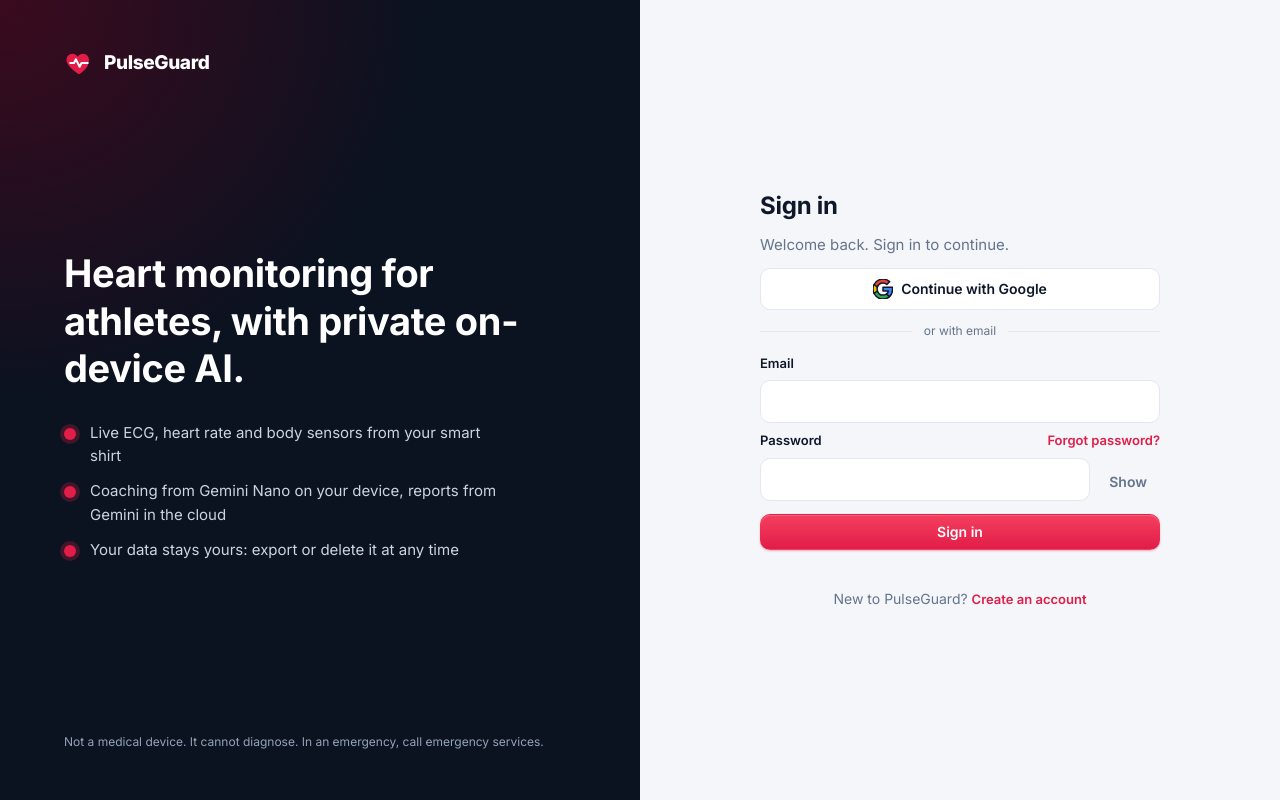
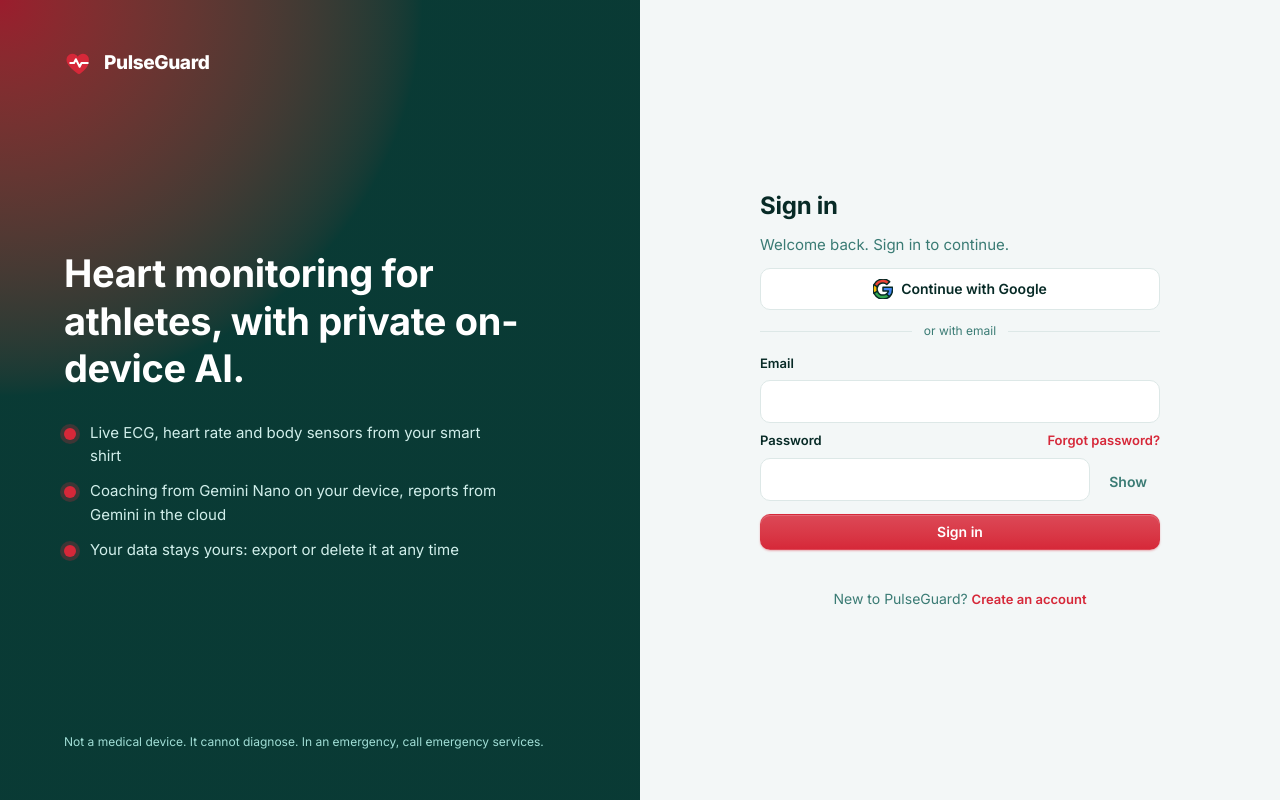
Before and after one commit to LAAOUAFIFATIHA/pulseguard, a website built with Vite: page index.html in a window 1280 px wide. Built offline with nearby package versions, Linux system fonts and the light colour scheme; some packages are replaced by stand-ins of ours; no server answers.

Commit message:
Recolour with the Elegance palette (wine, red, rose, deep teal, teal)
Every colour is now one of five palette colours or a mix with white or black.

Co-Authored-By: Claude Opus 5.5 <noreply@anthropic.com>

```diff
--- a/src/chart.js
+++ b/src/chart.js
@@ -48,8 +48,8 @@ export class EcgChart {
     const w = canvas.width;
     const h = canvas.height;
     const css = getComputedStyle(canvas);
-    const grid = css.getPropertyValue("--grid").trim() || "#f3c4c4";
-    const trace = css.getPropertyValue("--trace").trim() || "#b91c1c";
+    const grid = css.getPropertyValue("--grid").trim() || "#f3d4da";
+    const trace = css.getPropertyValue("--trace").trim() || "#9b1c2d";
 
     ctx.clearRect(0, 0, w, h);
 
--- a/src/style.css
+++ b/src/style.css
@@ -1,34 +1,51 @@
-/* PulseGuard design system */
+/* PulseGuard design system
+   Palette (only these five colours; shades are mixes with white or black):
+   wine #9B1C2D · red #D62839 · rose #C73B59 · deep teal #0F5E55 · teal #2DB6A3 */
 :root {
-  --bg: #f4f6fa;
-  --surface: #ffffff;
-  --surface-2: #f8fafc;
-  --border: #e2e8f0;
-  --text: #475569;
-  --text-h: #0f172a;
-  --muted: #64748b;
-  --accent: #e11d48;
-  --accent-600: #be123c;
-  --accent-soft: #ffe4e6;
-  --ok: #16a34a;
-  --ok-soft: #dcfce7;
-  --warn: #d97706;
-  --warn-soft: #fef3c7;
-  --bad: #dc2626;
-  --bad-soft: #fee2e2;
-  --info: #2563eb;
-  --info-soft: #dbeafe;
-  --neutral-soft: #eef2f7;
-  --side: #0b1220;
-  --side-2: #121b2e;
-  --side-text: #cbd5e1;
-  --grid: #fbd5dc;
-  --trace: #be123c;
-  --band: rgba(220, 38, 38, 0.12);
+  --p-wine: #9b1c2d;
+  --p-red: #d62839;
+  --p-rose: #c73b59;
+  --p-deep: #0f5e55;
+  --p-teal: #2db6a3;
+  --mix: in srgb;
+
+  --bg: color-mix(var(--mix), var(--p-deep) 5%, #fff);
+  --surface: #fff;
+  --surface-2: color-mix(var(--mix), var(--p-deep) 3%, #fff);
+  --border: color-mix(var(--mix), var(--p-deep) 14%, #fff);
+  --text: color-mix(var(--mix), var(--p-deep) 70%, #000);
+  --text-h: color-mix(var(--mix), var(--p-deep) 45%, #000);
+  --muted: color-mix(var(--mix), var(--p-deep) 82%, #fff);
+  --accent: var(--p-red);
+  --accent-600: var(--p-wine);
+  --accent-soft: color-mix(var(--mix), var(--p-red) 12%, #fff);
+  --ok: var(--p-deep);
+  --ok-soft: color-mix(var(--mix), var(--p-teal) 18%, #fff);
+  --warn: var(--p-rose);
+  --warn-soft: color-mix(var(--mix), var(--p-rose) 13%, #fff);
+  --bad: var(--p-red);
+  --bad-soft: color-mix(var(--mix), var(--p-red) 11%, #fff);
+  --info: var(--p-wine);
+  --info-soft: color-mix(var(--mix), var(--p-rose) 13%, #fff);
+  --neutral-soft: color-mix(var(--mix), var(--p-deep) 8%, #fff);
+  --side: color-mix(var(--mix), var(--p-deep) 62%, #000);
+  --side-2: color-mix(var(--mix), var(--p-deep) 80%, #000);
+  --side-text: color-mix(var(--mix), var(--p-teal) 22%, #fff);
+  --deep: color-mix(var(--mix), var(--p-deep) 28%, #000);
+  --deep-line: color-mix(var(--mix), var(--p-deep) 55%, #000);
+  --deep-grid: color-mix(var(--mix), var(--p-deep) 50%, #000);
+  --on-dark-0: color-mix(var(--mix), var(--p-teal) 10%, #fff);
+  --on-dark-1: color-mix(var(--mix), var(--p-teal) 22%, #fff);
+  --on-dark-2: color-mix(var(--mix), var(--p-teal) 45%, #fff);
+  --on-dark-dim: color-mix(var(--mix), var(--p-teal) 75%, #000);
+  --soft-red: color-mix(var(--mix), var(--p-red) 60%, #fff);
+  --grid: color-mix(var(--mix), var(--p-rose) 22%, #fff);
+  --trace: var(--p-wine);
+  --band: color-mix(var(--mix), var(--p-red) 13%, transparent);
   --radius: 16px;
   --radius-sm: 10px;
-  --shadow: 0 1px 2px rgba(15, 23, 42, 0.04), 0 8px 24px -12px rgba(15, 23, 42, 0.12);
-  --shadow-lg: 0 2px 4px rgba(15, 23, 42, 0.05), 0 18px 40px -18px rgba(15, 23, 42, 0.28);
+  --shadow: 0 1px 2px color-mix(var(--mix), var(--deep) 6%, transparent), 0 8px 24px -12px color-mix(var(--mix), var(--deep) 18%, transparent);
+  --shadow-lg: 0 2px 4px color-mix(var(--mix), var(--deep) 7%, transparent), 0 18px 40px -18px color-mix(var(--mix), var(--deep) 38%, transparent);
   --sans: "Inter", system-ui, -apple-system, "Segoe UI", Roboto, sans-serif;
   --mono: ui-monospace, "SF Mono", Consolas, monospace;
   color-scheme: light;
@@ -40,24 +57,28 @@
 
 @media (prefers-color-scheme: dark) {
   :root {
-    --bg: #0b1020;
-    --surface: #121829;
-    --surface-2: #161d31;
-    --border: #232c44;
-    --text: #a3adc2;
-    --text-h: #f1f5f9;
-    --muted: #8590a8;
-    --accent-soft: rgba(225, 29, 72, 0.16);
-    --ok-soft: rgba(22, 163, 74, 0.18);
-    --warn-soft: rgba(217, 119, 6, 0.18);
-    --bad-soft: rgba(220, 38, 38, 0.18);
-    --info-soft: rgba(37, 99, 235, 0.2);
-    --neutral-soft: #1c2438;
-    --side: #070b16;
-    --side-2: #0f1628;
-    --grid: #33202a;
-    --trace: #fb7185;
-    --band: rgba(248, 113, 113, 0.14);
+    --bg: color-mix(var(--mix), var(--p-deep) 22%, #000);
+    --surface: color-mix(var(--mix), var(--p-deep) 34%, #000);
+    --surface-2: color-mix(var(--mix), var(--p-deep) 40%, #000);
+    --border: color-mix(var(--mix), var(--p-deep) 62%, #000);
+    --text: color-mix(var(--mix), var(--p-teal) 40%, #fff);
+    --text-h: #fff;
+    --muted: color-mix(var(--mix), var(--p-teal) 75%, #fff);
+    --ok: var(--p-teal);
+    --info: color-mix(var(--mix), var(--p-red) 55%, #fff);
+    --warn: color-mix(var(--mix), var(--p-rose) 65%, #fff);
+    --bad: color-mix(var(--mix), var(--p-red) 70%, #fff);
+    --accent-soft: color-mix(var(--mix), var(--p-red) 18%, transparent);
+    --ok-soft: color-mix(var(--mix), var(--p-teal) 18%, transparent);
+    --warn-soft: color-mix(var(--mix), var(--p-rose) 20%, transparent);
+    --bad-soft: color-mix(var(--mix), var(--p-red) 20%, transparent);
+    --info-soft: color-mix(var(--mix), var(--p-rose) 20%, transparent);
+    --neutral-soft: color-mix(var(--mix), var(--p-deep) 50%, #000);
+    --side: color-mix(var(--mix), var(--p-deep) 18%, #000);
+    --side-2: color-mix(var(--mix), var(--p-deep) 35%, #000);
+    --grid: color-mix(var(--mix), var(--p-wine) 35%, #000);
+    --trace: var(--soft-red);
+    --band: color-mix(var(--mix), var(--p-red) 16%, transparent);
     --shadow: 0 1px 2px rgba(0, 0, 0, 0.3), 0 8px 24px -10px rgba(0, 0, 0, 0.45);
     --shadow-lg: 0 2px 4px rgba(0, 0, 0, 0.3), 0 18px 40px -16px rgba(0, 0, 0, 0.6);
     color-scheme: dark;
@@ -92,10 +113,10 @@ svg { width: 20px; height: 20px; fill: none; stroke: currentColor; stroke-width:
   outline: 2px solid var(--accent); outline-offset: 2px;
 }
 .btn:disabled { opacity: 0.55; cursor: not-allowed; }
-.btn-primary { background: linear-gradient(180deg, #f43f5e, var(--accent)); color: #fff; box-shadow: 0 1px 2px rgba(225, 29, 72, 0.35), inset 0 1px 0 rgba(255, 255, 255, 0.18); }
+.btn-primary { background: linear-gradient(180deg, color-mix(var(--mix), var(--p-red) 85%, #fff), var(--accent)); color: #fff; box-shadow: 0 1px 2px color-mix(var(--mix), var(--p-red) 35%, transparent), inset 0 1px 0 rgba(255, 255, 255, 0.18); }
 .btn-primary:hover:not(:disabled) { background: linear-gradient(180deg, var(--accent), var(--accent-600)); }
 .btn-primary:active:not(:disabled), .btn-outline:active:not(:disabled) { transform: translateY(1px); }
-.btn-dark { background: rgba(255, 255, 255, 0.06); color: #e2e8f0; border-color: rgba(255, 255, 255, 0.14); }
+.btn-dark { background: rgba(255, 255, 255, 0.06); color: var(--on-dark-0); border-color: rgba(255, 255, 255, 0.14); }
 .btn-dark:hover:not(:disabled) { background: rgba(255, 255, 255, 0.12); }
 .btn-outline { background: var(--surface); color: var(--text-h); border-color: var(--border); }
 .btn-outline:hover:not(:disabled) { border-color: var(--muted); }
@@ -154,14 +175,14 @@ input[type="checkbox"] { width: 16px; height: 16px; accent-color: var(--accent);
 .brand.dark { color: var(--text-h); margin-bottom: 18px; }
 .auth-layout { min-height: 100svh; display: grid; grid-template-columns: minmax(0, 1fr) minmax(0, 1fr); }
 .auth-brand {
-  background: radial-gradient(120% 90% at 0% 0%, #3b0a1e 0%, #0b1220 55%), #0b1220;
+  background: radial-gradient(120% 90% at 0% 0%, var(--p-wine) 0%, var(--side) 55%), var(--side);
   color: var(--side-text); padding: 48px clamp(24px, 5vw, 64px); display: flex; flex-direction: column; gap: 28px;
 }
 .auth-brand h1 { color: #fff; font-size: clamp(26px, 3vw, 38px); max-width: 15em; margin-top: auto; }
 .brand-points { margin: 0; padding: 0; list-style: none; display: flex; flex-direction: column; gap: 12px; max-width: 30em; }
 .brand-points li { padding-left: 26px; position: relative; }
-.brand-points li::before { content: ""; position: absolute; left: 0; top: 7px; width: 12px; height: 12px; border-radius: 50%; background: var(--accent); box-shadow: 0 0 0 4px rgba(225, 29, 72, 0.25); }
-.brand-note { font-size: 12px; color: #94a3b8; margin-top: auto; }
+.brand-points li::before { content: ""; position: absolute; left: 0; top: 7px; width: 12px; height: 12px; border-radius: 50%; background: var(--accent); box-shadow: 0 0 0 4px color-mix(var(--mix), var(--p-red) 25%, transparent); }
+.brand-note { font-size: 12px; color: var(--on-dark-2); margin-top: auto; }
 .auth-main, .center-screen { display: grid; place-items: center; padding: 32px 16px; }
 .center-screen { min-height: 100svh; }
 .auth-card { width: 100%; max-width: 400px; display: flex; flex-direction: column; gap: 12px; }
@@ -175,7 +196,7 @@ input[type="checkbox"] { width: 16px; height: 16px; accent-color: var(--accent);
 .shell { display: grid; grid-template-columns: 252px minmax(0, 1fr); min-height: 100svh; }
 .sidebar {
   position: sticky; top: 0; height: 100svh; color: var(--side-text);
-  background: radial-gradient(120% 40% at 0% 0%, rgba(225, 29, 72, 0.16), transparent 60%), var(--side);
+  background: radial-gradient(120% 40% at 0% 0%, color-mix(var(--mix), var(--p-red) 16%, transparent), transparent 60%), var(--side);
   display: flex; flex-direction: column; gap: 8px; padding: 22px 14px; z-index: 30;
 }
 .sidebar .brand { padding: 0 10px 18px; }
@@ -185,25 +206,25 @@ input[type="checkbox"] { width: 16px; height: 16px; accent-color: var(--accent);
   color: var(--side-text); text-decoration: none; font-weight: 550; font-size: 14px;
 }
 .nav a:hover { background: var(--side-2); color: #fff; }
-.nav a[aria-current="page"] { background: rgba(225, 29, 72, 0.16); color: #fff; box-shadow: inset 3px 0 0 var(--accent); }
-.nav a[aria-current="page"] svg { color: #fb7185; }
-.nav-label { font-size: 11px; font-weight: 700; letter-spacing: 0.1em; text-transform: uppercase; color: #64748b; padding: 0 12px 6px; }
-.nav-live { display: none; margin-left: auto; font-size: 10px; font-weight: 700; letter-spacing: 0.06em; text-transform: uppercase; color: #4ade80; align-items: center; gap: 5px; }
-.nav-live::before { content: ""; width: 6px; height: 6px; border-radius: 50%; background: #4ade80; animation: blink 1.4s ease-in-out infinite; }
+.nav a[aria-current="page"] { background: color-mix(var(--mix), var(--p-red) 16%, transparent); color: #fff; box-shadow: inset 3px 0 0 var(--accent); }
+.nav a[aria-current="page"] svg { color: var(--soft-red); }
+.nav-label { font-size: 11px; font-weight: 700; letter-spacing: 0.1em; text-transform: uppercase; color: var(--on-dark-dim); padding: 0 12px 6px; }
+.nav-live { display: none; margin-left: auto; font-size: 10px; font-weight: 700; letter-spacing: 0.06em; text-transform: uppercase; color: var(--p-teal); align-items: center; gap: 5px; }
+.nav-live::before { content: ""; width: 6px; height: 6px; border-radius: 50%; background: var(--p-teal); animation: blink 1.4s ease-in-out infinite; }
 body[data-live="true"] .nav-live { display: inline-flex; }
 @keyframes blink { 50% { opacity: 0.3; } }
 .user-card { margin-top: auto; display: flex; align-items: center; gap: 10px; padding: 12px 10px; border-top: 1px solid rgba(255, 255, 255, 0.08); }
 .user-text { display: flex; flex-direction: column; min-width: 0; }
 .user-text strong { color: #fff; font-size: 14px; }
-.user-text span { font-size: 12px; color: #94a3b8; overflow: hidden; text-overflow: ellipsis; white-space: nowrap; }
+.user-text span { font-size: 12px; color: var(--on-dark-2); overflow: hidden; text-overflow: ellipsis; white-space: nowrap; }
 .btn-sidebar { justify-content: flex-start; background: transparent; color: var(--side-text); border-color: rgba(255, 255, 255, 0.12); padding: 10px 12px; }
 .btn-sidebar:hover { background: var(--side-2); color: #fff; }
 .avatar {
   width: 36px; height: 36px; border-radius: 50%; display: grid; place-items: center; flex: none;
-  background: linear-gradient(135deg, #fb7185, #e11d48); color: #fff; font-weight: 700; font-size: 13px;
+  background: linear-gradient(135deg, var(--soft-red), var(--p-red)); color: #fff; font-weight: 700; font-size: 13px;
 }
 .avatar-lg { width: 64px; height: 64px; font-size: 22px; }
-.backdrop { position: fixed; inset: 0; background: rgba(2, 6, 23, 0.5); z-index: 25; }
+.backdrop { position: fixed; inset: 0; background: color-mix(var(--mix), var(--deep) 50%, transparent); z-index: 25; }
 
 .main { min-width: 0; padding: 0 clamp(16px, 3vw, 36px) 40px; }
 .topbar {
@@ -252,7 +273,7 @@ body[data-live="true"] .nav-live { display: inline-flex; }
 
 /* ── ECG and charts ─────────────────────────────────────────────────── */
 canvas.ecg { width: 100%; height: 220px; display: block; border-radius: var(--radius-sm); background: var(--surface); border: 1px solid var(--border); }
-canvas.ecg-dark { --grid: #1f2a3f; --trace: #4ade80; background: #070b16; border-color: #070b16; height: 180px; }
+canvas.ecg-dark { --grid: var(--deep-grid); --trace: var(--p-teal); background: var(--deep); border-color: var(--deep); height: 180px; }
 canvas.trend { width: 100%; height: 170px; display: block; }
 
 .alert-list { list-style: none; padding: 0; margin: 0; display: flex; flex-direction: column; gap: 8px; }
@@ -296,13 +317,13 @@ th { font-size: 12px; text-transform: uppercase; letter-spacing: 0.05em; color:
 .spark polyline { fill: none; stroke: var(--accent); stroke-width: 2; vector-effect: non-scaling-stroke; }
 
 .replay { display: flex; flex-direction: column; gap: 14px; }
-.replay-screen { background: #070b16; border-radius: var(--radius); padding: 14px; color: #cbd5e1; }
+.replay-screen { background: var(--deep); border-radius: var(--radius); padding: 14px; color: var(--on-dark-1); }
 .replay-hud { display: grid; grid-template-columns: repeat(4, minmax(0, 1fr)); gap: 10px; margin-bottom: 10px; }
 .replay-hud strong { display: block; color: #fff; font-size: 20px; font-variant-numeric: tabular-nums; }
-.replay-hud .kpi-label { color: #64748b; }
-#rp-status[data-state="alert"] { color: #f87171; }
-#rp-status[data-state="normal"] { color: #4ade80; }
-.replay-note { font-size: 12px; color: #64748b; margin-top: 8px; }
+.replay-hud .kpi-label { color: var(--on-dark-dim); }
+#rp-status[data-state="alert"] { color: color-mix(var(--mix), var(--p-red) 70%, #fff); }
+#rp-status[data-state="normal"] { color: var(--p-teal); }
+.replay-note { font-size: 12px; color: var(--on-dark-dim); margin-top: 8px; }
 .player { display: flex; align-items: center; gap: 12px; }
 .player input[type="range"] { flex: 1; accent-color: var(--accent); min-width: 80px; }
 .icon-btn.play { width: 44px; height: 44px; border-radius: 50%; background: var(--accent); color: #fff; border: 0; }
@@ -412,7 +433,7 @@ th { font-size: 12px; text-transform: uppercase; letter-spacing: 0.05em; color:
 .check-icon { width: 52px; height: 52px; border-radius: 14px; display: grid; place-items: center; background: var(--tone-soft); color: var(--tone); }
 .check-icon svg { width: 28px; height: 28px; }
 .check-card[data-state="danger"] .check-icon { animation: pulse-ring 1.6s ease-out infinite; }
-@keyframes pulse-ring { 0% { box-shadow: 0 0 0 0 rgba(220, 38, 38, 0.45); } 100% { box-shadow: 0 0 0 14px rgba(220, 38, 38, 0); } }
+@keyframes pulse-ring { 0% { box-shadow: 0 0 0 0 color-mix(var(--mix), var(--p-red) 45%, transparent); } 100% { box-shadow: 0 0 0 14px color-mix(var(--mix), var(--p-red) 0%, transparent); } }
 .check-main { min-width: 0; }
 .check-main strong { display: block; font-size: 22px; font-weight: 750; letter-spacing: -0.01em; color: var(--text-h); margin: 2px 0; }
 .check-main p { font-size: 14px; }
@@ -421,29 +442,29 @@ th { font-size: 12px; text-transform: uppercase; letter-spacing: 0.05em; color:
 
 .live-grid { display: grid; grid-template-columns: minmax(0, 1fr) 260px; gap: 18px; align-items: stretch; }
 .monitor-panel {
-  background: radial-gradient(120% 80% at 100% 0%, rgba(74, 222, 128, 0.07), transparent 55%), #070b16;
-  border-radius: var(--radius); padding: 20px; color: #cbd5e1; box-shadow: var(--shadow-lg);
-  display: flex; flex-direction: column; gap: 14px; min-width: 0; border: 1px solid #111a2e;
+  background: radial-gradient(120% 80% at 100% 0%, color-mix(var(--mix), var(--p-teal) 7%, transparent), transparent 55%), var(--deep);
+  border-radius: var(--radius); padding: 20px; color: var(--on-dark-1); box-shadow: var(--shadow-lg);
+  display: flex; flex-direction: column; gap: 14px; min-width: 0; border: 1px solid var(--deep-line);
 }
-.monitor-panel .eyebrow { color: #64748b; }
+.monitor-panel .eyebrow { color: var(--on-dark-dim); }
 .monitor-top { display: flex; justify-content: space-between; align-items: flex-start; gap: 16px; flex-wrap: wrap; }
-.hr-block { --tone: #4ade80; }
-.hr-block[data-state="warn"] { --tone: #fbbf24; }
-.hr-block[data-state="danger"] { --tone: #f87171; }
+.hr-block { --tone: var(--p-teal); }
+.hr-block[data-state="warn"] { --tone: color-mix(var(--mix), var(--p-rose) 65%, #fff); }
+.hr-block[data-state="danger"] { --tone: color-mix(var(--mix), var(--p-red) 70%, #fff); }
 .hr-block .hr-line { gap: 10px; margin: 4px 0 2px; }
 .hr-block .heart { width: 30px; height: 30px; color: var(--tone); filter: drop-shadow(0 0 10px var(--tone)); }
 .hr-block #hr-value { color: var(--tone); text-shadow: 0 0 28px color-mix(in srgb, var(--tone) 45%, transparent); }
-.hr-block .unit { color: #64748b; font-size: 16px; }
-.hr-sub { font-size: 13px; color: #94a3b8; }
+.hr-block .unit { color: var(--on-dark-dim); font-size: 16px; }
+.hr-sub { font-size: 13px; color: var(--on-dark-2); }
 .monitor-side { display: flex; flex-direction: column; align-items: flex-end; gap: 8px; text-align: right; }
-.monitor-caption { font-size: 12px; color: #64748b; }
-.rec { display: inline-flex; align-items: center; gap: 8px; font-family: var(--mono); font-size: 15px; color: #e2e8f0; background: rgba(255, 255, 255, 0.05); border: 1px solid rgba(255, 255, 255, 0.08); padding: 5px 12px; border-radius: 999px; }
-.rec i { width: 8px; height: 8px; border-radius: 50%; background: #475569; }
-body[data-live="true"] .rec i { background: #ef4444; box-shadow: 0 0 8px #ef4444; animation: blink 1.4s ease-in-out infinite; }
-canvas.ecg-live { height: 240px; border-radius: var(--radius-sm); border: 1px solid #111a2e; }
+.monitor-caption { font-size: 12px; color: var(--on-dark-dim); }
+.rec { display: inline-flex; align-items: center; gap: 8px; font-family: var(--mono); font-size: 15px; color: var(--on-dark-0); background: rgba(255, 255, 255, 0.05); border: 1px solid rgba(255, 255, 255, 0.08); padding: 5px 12px; border-radius: 999px; }
+.rec i { width: 8px; height: 8px; border-radius: 50%; background: var(--on-dark-dim); }
+body[data-live="true"] .rec i { background: var(--p-red); box-shadow: 0 0 8px var(--p-red); animation: blink 1.4s ease-in-out infinite; }
+canvas.ecg-live { height: 240px; border-radius: var(--radius-sm); border: 1px solid var(--deep-line); }
 .monitor-controls { display: flex; flex-wrap: wrap; gap: 8px; }
-.select-dark { background: rgba(255, 255, 255, 0.06) !important; color: #e2e8f0 !important; border-color: rgba(255, 255, 255, 0.14) !important; flex: 1 1 220px; }
-.select-dark option { color: #0f172a; }
+.select-dark { background: rgba(255, 255, 255, 0.06) !important; color: var(--on-dark-0) !important; border-color: rgba(255, 255, 255, 0.14) !important; flex: 1 1 220px; }
+.select-dark option { color: var(--p-deep); }
 
 .vitals-col { display: flex; flex-direction: column; gap: 12px; }
 .vital {
```
Also changed, not shown: index.html (+1 -1 lines), src/replay.js (+4 -4 lines).
